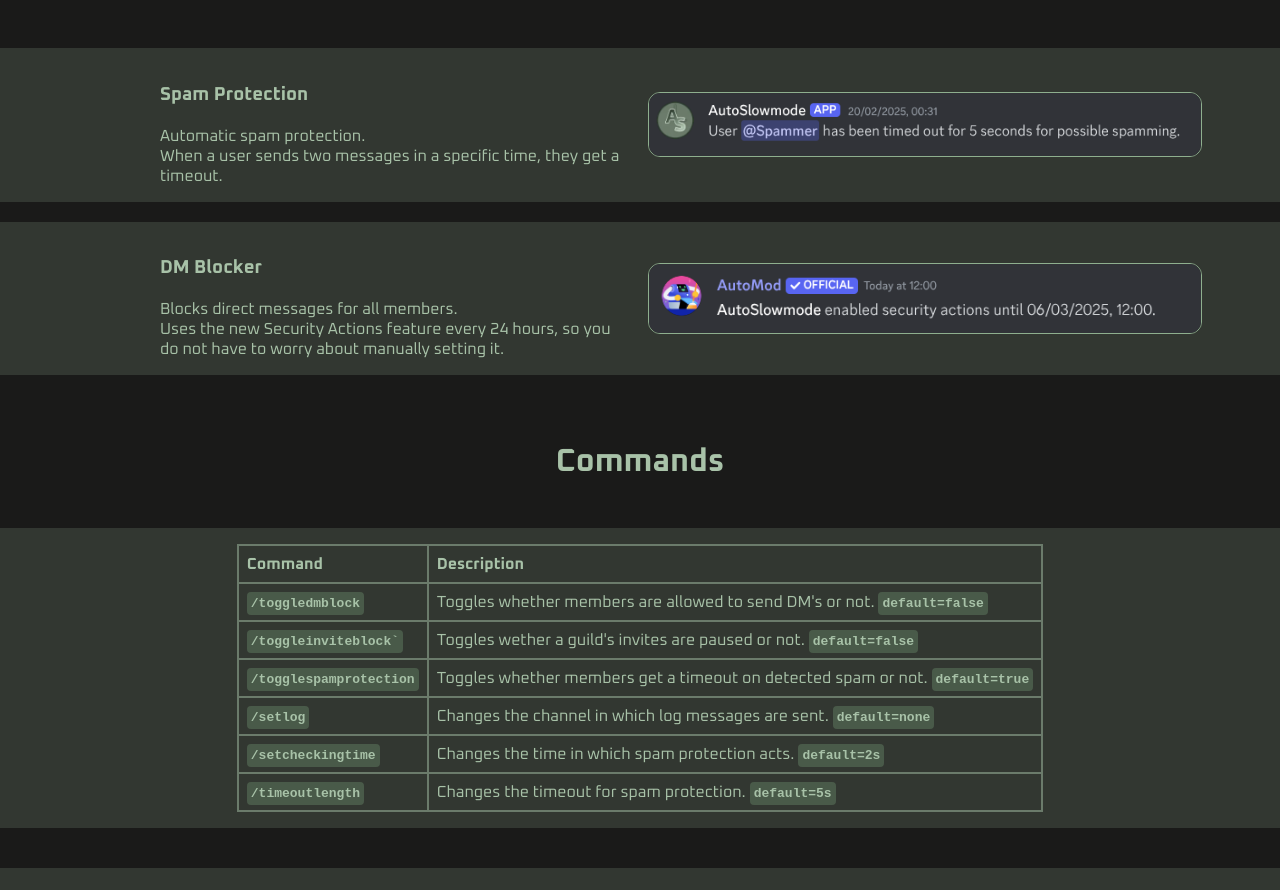
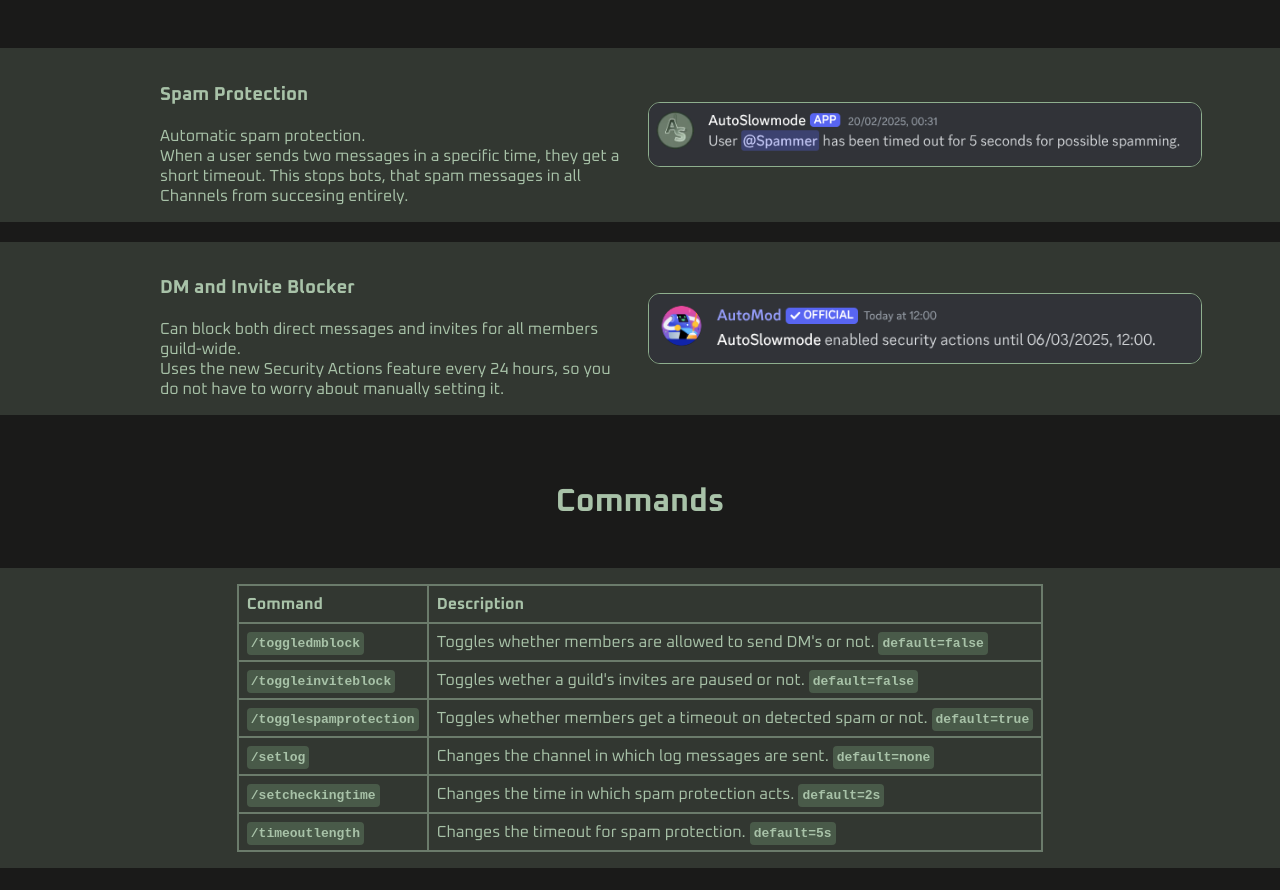
Before and after one commit to SeSe008/AutoSlowmode, a Vue app in the folder pages/: page / in a window 1280 px wide. Shown: the part 630-1520 px from the top of the page. Built offline with nearby package versions, Linux system fonts and the light colour scheme.

Commit message:
➕ Update Pages

```diff
--- a/pages/src/components/homeCapabilities.vue
+++ b/pages/src/components/homeCapabilities.vue
@@ -6,16 +6,16 @@
         <h3>Spam Protection</h3>
         <span>
           Automatic spam protection.<br />When a user sends two messages in a specific time, they
-          get a timeout.
+          get a short timeout. This stops bots, that spam messages in all Channels from succesing entirely.
         </span>
       </div>
       <img src="@/assets/images/timeout.png" alt="Timeout" />
     </div>
     <div class="capability">
       <div class="desc">
-        <h3>DM Blocker</h3>
+        <h3>DM and Invite Blocker</h3>
         <span>
-          Blocks direct messages for all members.<br />Uses the new Security Actions feature every
+          Can block both direct messages and invites for all members guild-wide.<br />Uses the new Security Actions feature every
           24 hours, so you do not have to worry about manually setting it.
         </span>
       </div>
--- a/pages/src/components/homeCommands.vue
+++ b/pages/src/components/homeCommands.vue
@@ -17,7 +17,7 @@
             </td>
           </tr>
 	  <tr>
-	    <td><strong>/toggleinviteblock`</strong></td>
+	    <td><strong>/toggleinviteblock</strong></td>
 	    <td>Toggles wether a guild's invites are paused or not. <strong>default=false</strong></td>
 	  </tr>
           <tr>
--- a/pages/vite.config.ts
+++ b/pages/vite.config.ts
@@ -8,8 +8,8 @@
 export default defineConfig({
   plugins: [
     vue(),
-    vueDevTools(),
   ],
+  base: '/AutoSlowmode/',
   resolve: {
     alias: {
       '@': fileURLToPath(new URL('./src', import.meta.url))
```
